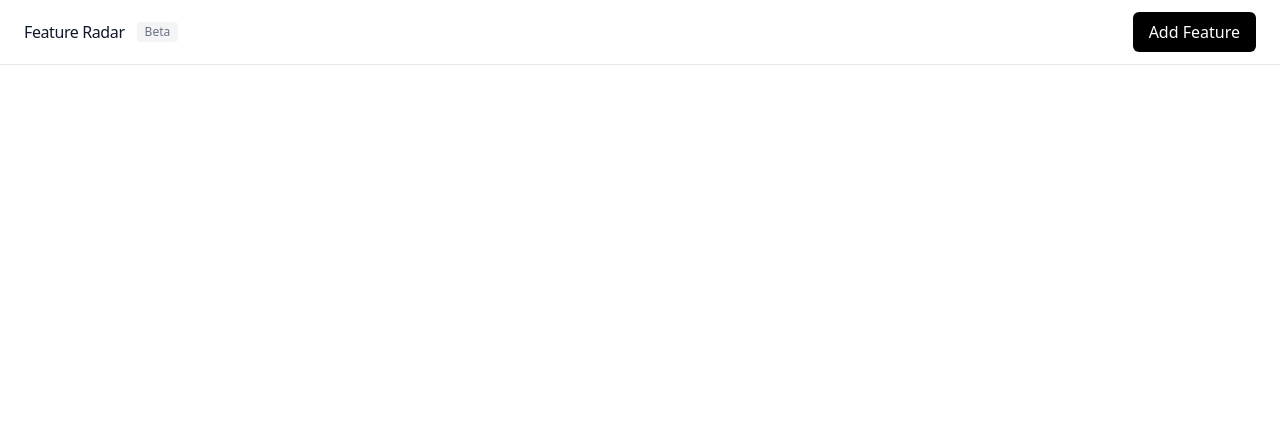
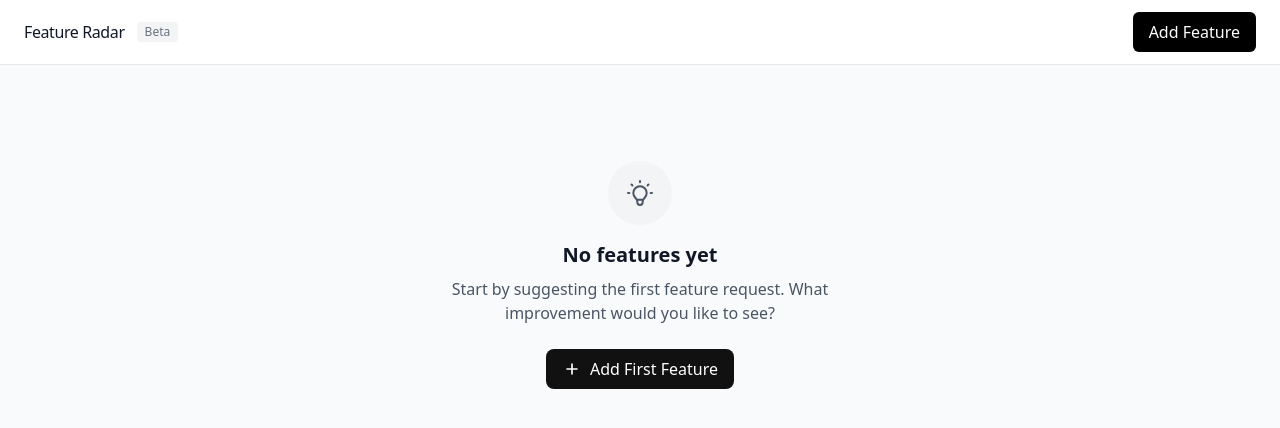
Before and after one commit to NatnaelDemelash/feature_radar, a Next.js app: page / in a window 1280 px wide. Shown: the top 428 px of the page. Built offline with nearby package versions, Linux system fonts and the light colour scheme.

Commit message:
feat: display submitted features as cards

```diff
--- a/app/page.js
+++ b/app/page.js
@@ -6,6 +6,14 @@ import NavBar from "./components/Navbar";
 
 export default function Home() {
   const [isOpenModal, setIsOpenModal] = useState(false);
+  const [features, setFeatures] = useState([]);
+
+  console.log("Current features:", features);
+
+  const addFeatures = (featureData) => {
+    setFeatures([...features, featureData]);
+    closeAddFeatureModal();
+  };
 
   const openAddFeatureModal = () => {
     setIsOpenModal(true);
@@ -16,11 +24,191 @@ export default function Home() {
   };
 
   return (
-    <div>
+    <div className="min-h-screen bg-gray-50">
       <NavBar openAddFeatureModal={openAddFeatureModal} />
+
+      <div className="max-w-4xl mx-auto px-4 sm:px-6 lg:px-8 py-8">
+        {/* Empty State */}
+        {features.length === 0 && (
+          <div className="text-center py-16">
+            <div className="inline-flex items-center justify-center w-16 h-16 bg-gray-100 rounded-full mb-4">
+              <svg
+                className="w-8 h-8 text-gray-600"
+                fill="none"
+                stroke="currentColor"
+                viewBox="0 0 24 24"
+              >
+                <path
+                  strokeLinecap="round"
+                  strokeLinejoin="round"
+                  strokeWidth={1.5}
+                  d="M9.663 17h4.673M12 3v1m6.364 1.636l-.707.707M21 12h-1M4 12H3m3.343-5.657l-.707-.707m2.828 9.9a5 5 0 117.072 0l-.548.547A3.374 3.374 0 0014 18.469V19a2 2 0 11-4 0v-.531c0-.895-.356-1.754-.988-2.386l-.548-.547z"
+                />
+              </svg>
+            </div>
+            <h3 className="text-xl font-semibold text-gray-900 mb-2">
+              No features yet
+            </h3>
+            <p className="text-gray-600 mb-6 max-w-md mx-auto">
+              Start by suggesting the first feature request. What improvement
+              would you like to see?
+            </p>
+            <button
+              onClick={openAddFeatureModal}
+              className="inline-flex items-center px-4 py-2 bg-[#111] text-white font-medium rounded-lg hover:bg-gray-900 transition-colors"
+            >
+              <svg
+                className="w-5 h-5 mr-2"
+                fill="none"
+                stroke="currentColor"
+                viewBox="0 0 24 24"
+              >
+                <path
+                  strokeLinecap="round"
+                  strokeLinejoin="round"
+                  strokeWidth={2}
+                  d="M12 6v6m0 0v6m0-6h6m-6 0H6"
+                />
+              </svg>
+              Add First Feature
+            </button>
+          </div>
+        )}
+
+        {/* Feature Cards */}
+        <div className="space-y-4">
+          {features.map((feature) => (
+            <div
+              key={feature.id}
+              className="relative bg-white rounded-xl border border-gray-200 hover:border-gray-300 hover:shadow-lg transition-all duration-200 overflow-hidden group"
+            >
+              {/* Accent Border */}
+              <div className="absolute left-0 top-0 bottom-0 w-1 bg-gradient-to-b from-[#111] to-gray-700 opacity-0 group-hover:opacity-100 transition-opacity duration-300" />
+
+              <div className="p-6">
+                <div className="flex items-start gap-4">
+                  {/* Vote Button */}
+                  <div className="flex-shrink-0">
+                    <button className="flex flex-col items-center px-3 py-2 border border-gray-200 rounded-lg hover:border-[#111] hover:bg-gray-50 transition-colors group/vote">
+                      <svg
+                        className="w-5 h-5 text-gray-500 group-hover/vote:text-[#111] transition-colors"
+                        fill="none"
+                        stroke="currentColor"
+                        viewBox="0 0 24 24"
+                      >
+                        <path
+                          strokeLinecap="round"
+                          strokeLinejoin="round"
+                          strokeWidth={2}
+                          d="M5 15l7-7 7 7"
+                        />
+                      </svg>
+                      <span className="text-sm font-semibold text-gray-900 mt-1 group-hover/vote:text-[#111] transition-colors">
+                        {feature.votes || 0}
+                      </span>
+                    </button>
+                  </div>
+
+                  {/* Content */}
+                  <div className="flex-1">
+                    <div className="flex items-center justify-between mb-2">
+                      <h3 className="text-lg font-semibold text-gray-900 pr-4 group-hover:text-[#111] transition-colors">
+                        {feature.title}
+                      </h3>
+                      {feature.priority && (
+                        <span
+                          className={`inline-flex items-center px-2.5 py-0.5 rounded-full text-xs font-medium ${
+                            feature.priority === "high"
+                              ? "bg-red-50 text-red-700 border border-red-200"
+                              : feature.priority === "medium"
+                                ? "bg-yellow-50 text-yellow-700 border border-yellow-200"
+                                : "bg-gray-100 text-gray-700 border border-gray-300"
+                          }`}
+                        >
+                          {feature.priority}
+                        </span>
+                      )}
+                    </div>
+
+                    <p className="text-gray-600 mb-4 leading-relaxed">
+                      {feature.description}
+                    </p>
+
+                    <div className="flex items-center justify-between">
+                      <div className="flex items-center gap-2 flex-wrap">
+                        {feature.category && (
+                          <span className="inline-flex items-center px-3 py-1 rounded-full text-xs font-medium bg-gray-100 text-gray-800 hover:bg-gray-200 transition-colors cursor-pointer">
+                            {feature.category}
+                          </span>
+                        )}
+                        {feature.tags?.map((tag) => (
+                          <span
+                            key={tag}
+                            className="text-xs text-gray-500 hover:text-gray-700 transition-colors cursor-pointer"
+                          >
+                            #{tag}
+                          </span>
+                        ))}
+                      </div>
+
+                      <div className="flex items-center space-x-4 text-sm text-gray-500">
+                        <button className="hover:text-[#111] transition-colors">
+                          <svg
+                            className="w-5 h-5"
+                            fill="none"
+                            stroke="currentColor"
+                            viewBox="0 0 24 24"
+                          >
+                            <path
+                              strokeLinecap="round"
+                              strokeLinejoin="round"
+                              strokeWidth={1.5}
+                              d="M8 10h.01M12 10h.01M16 10h.01M9 16H5a2 2 0 01-2-2V6a2 2 0 012-2h14a2 2 0 012 2v8a2 2 0 01-2 2h-5l-5 5v-5z"
+                            />
+                          </svg>
+                        </button>
+                        <span className="text-xs text-gray-400 hidden sm:inline">
+                          {feature.createdAt || "Recently added"}
+                        </span>
+                      </div>
+                    </div>
+                  </div>
+                </div>
+              </div>
+            </div>
+          ))}
+        </div>
+
+        {/* Add More Button (when there are features) */}
+        {features.length > 0 && (
+          <div className="mt-8 text-center">
+            <button
+              onClick={openAddFeatureModal}
+              className="inline-flex items-center px-4 py-2 border border-gray-300 text-gray-700 font-medium rounded-lg hover:bg-gray-50 hover:border-gray-400 transition-colors"
+            >
+              <svg
+                className="w-5 h-5 mr-2"
+                fill="none"
+                stroke="currentColor"
+                viewBox="0 0 24 24"
+              >
+                <path
+                  strokeLinecap="round"
+                  strokeLinejoin="round"
+                  strokeWidth={2}
+                  d="M12 6v6m0 0v6m0-6h6m-6 0H6"
+                />
+              </svg>
+              Add Another Feature
+            </button>
+          </div>
+        )}
+      </div>
+
       <AddFeatureModal
         isOpenModal={isOpenModal}
         closeAddFeatureModal={closeAddFeatureModal}
+        addFeatures={addFeatures}
       />
     </div>
   );
--- a/components/AddFeatureModal.jsx
+++ b/components/AddFeatureModal.jsx
@@ -1,18 +1,35 @@
 "use client";
 
-export default function AddFeatureModal({ isOpenModal, closeAddFeatureModal }) {
-  // const openModal = () => setIsOpen(true);
-  // const closeModal = () => setIsOpen(false);
-  // const handleSubmit = (e) => {
-  //   e.preventDefault();
-  //   // You can hook API here later
-  //   closeModal();
-  // };
+import { useState } from "react";
+
+export default function AddFeatureModal({
+  isOpenModal,
+  closeAddFeatureModal,
+  addFeatures,
+}) {
+  const [title, setTitle] = useState("");
+  const [description, setDescription] = useState("");
+  const [category, setCategory] = useState("");
+
+  // const [feature, setFeature] = ({
+  //   title, description, category
+  // })
+
+  const handleFormSubmit = (e) => {
+    e.preventDefault();
+
+    const newFeature = {
+      id: Date.now(),
+      title,
+      description,
+      category,
+    };
+
+    addFeatures(newFeature);
+  };
 
   return (
     <>
-      {/* Add Feature Button */}
-
       {/* Modal */}
       {isOpenModal && (
         <div className="fixed inset-0 z-50 flex items-center justify-center">
@@ -31,7 +48,7 @@ export default function AddFeatureModal({ isOpenModal, closeAddFeatureModal }) {
             </p>
 
             {/* Form */}
-            <form className="space-y-4">
+            <form className="space-y-4" onSubmit={handleFormSubmit}>
               <div>
                 <label
                   className="block text-sm font-medium mb-1"
@@ -42,6 +59,8 @@ export default function AddFeatureModal({ isOpenModal, closeAddFeatureModal }) {
                 <input
                   id="title"
                   name="title"
+                  value={title}
+                  onChange={(e) => setTitle(e.target.value)}
                   placeholder="Dark mode toggle"
                   className="w-full rounded-md border px-3 py-2 focus:ring-2 focus:ring-indigo-500 outline-none"
                 />
@@ -57,6 +76,8 @@ export default function AddFeatureModal({ isOpenModal, closeAddFeatureModal }) {
                 <textarea
                   id="description"
                   name="description"
+                  value={description}
+                  onChange={(e) => setDescription(e.target.value)}
                   placeholder="Explain why this feature is important..."
                   rows={4}
                   className="w-full rounded-md border px-3 py-2 focus:ring-2 focus:ring-indigo-500 outline-none"
@@ -73,6 +94,8 @@ export default function AddFeatureModal({ isOpenModal, closeAddFeatureModal }) {
                 <select
                   id="category"
                   name="category"
+                  value={category}
+                  onChange={(e) => setCategory(e.target.value)}
                   className="w-full rounded-md border px-3 py-2 focus:ring-2 focus:ring-indigo-500 outline-none"
                 >
                   <option value="">Select category</option>
```
Also changed, not shown: app/globals.css (line endings or trailing spaces).
